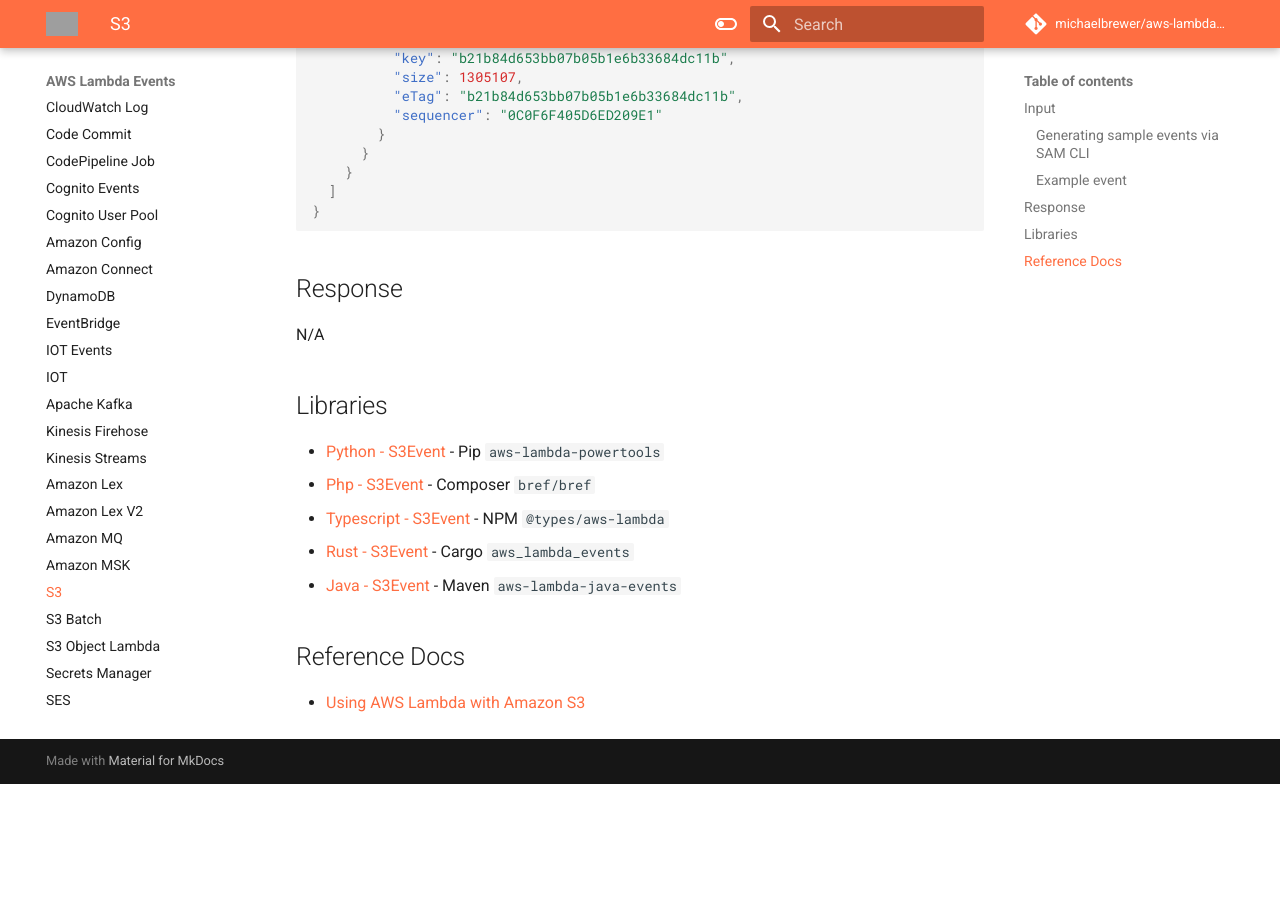
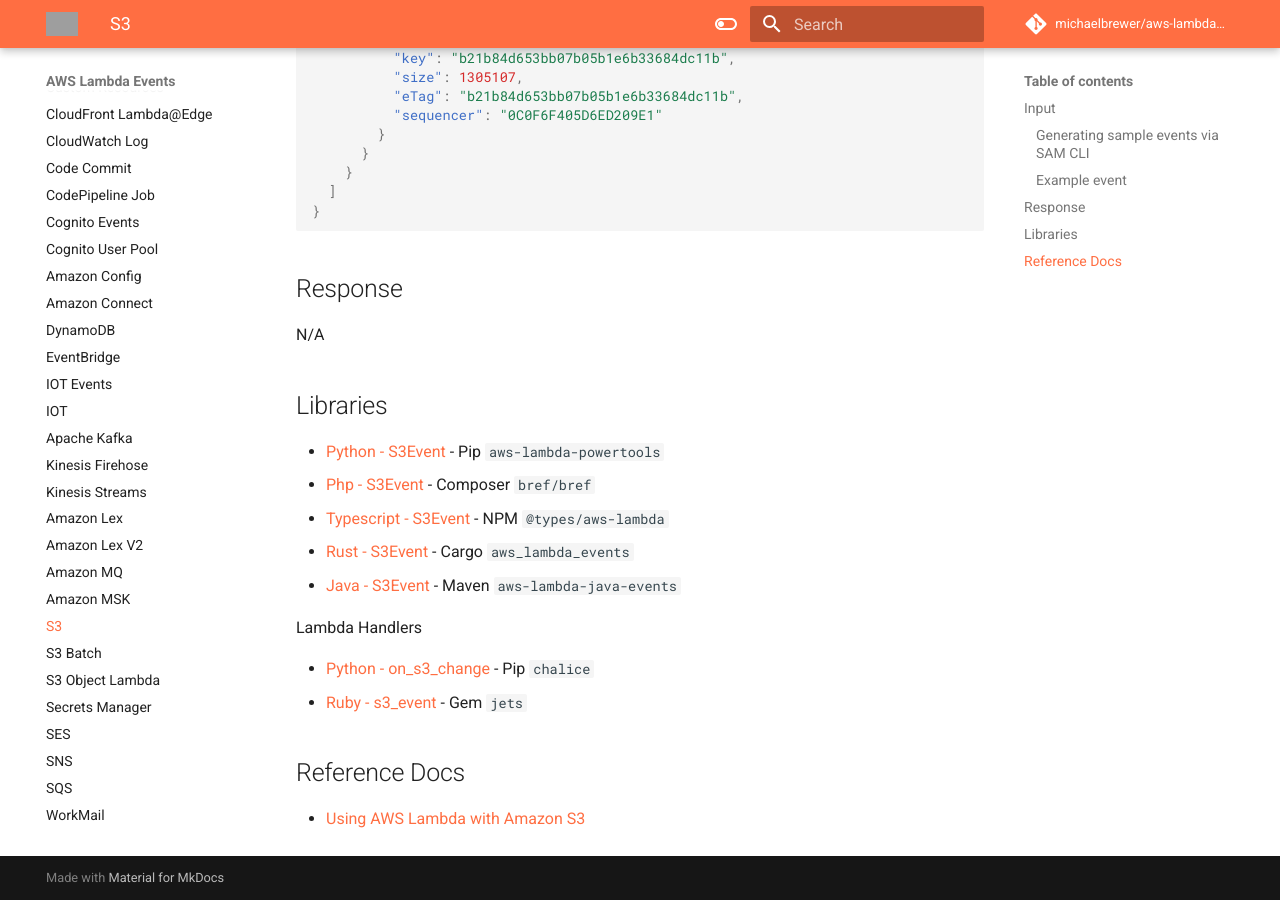
Before and after one commit to michaelbrewer/aws-lambda-events, an MkDocs documentation site: the page built from docs/s3.md, in a window 1280 px wide and 900 px high, scrolled down 1066 px. Built offline with MkDocs 1.6.1 and Material for MkDocs 9.7.7, drawn with Linux system fonts in a browser that asks for light colours; comment, search, counter and statistics services are not loaded; before the commit the page ends 1850 px from its top, so only the background shows below that; grey boxes are pictures that could not be loaded.

Commit message:
chore(s3): Add jets and chalice

```diff
--- a/docs/s3.md
+++ b/docs/s3.md
@@ -70,6 +70,11 @@
 - [Rust - S3Event](https://github.com/LegNeato/aws-lambda-events/blob/master/aws_lambda_events/src/generated/s3.rs) - Cargo `aws_lambda_events`
 - [Java - S3Event](https://github.com/aws/aws-lambda-java-libs/blob/master/aws-lambda-java-events/src/main/java/com/amazonaws/services/lambda/runtime/events/SQSEvent.java) - Maven `aws-lambda-java-events`
 
+Lambda Handlers
+
+- [Python - on_s3_change](https://aws.github.io/chalice/topics/events#s3-events) - Pip `chalice`
+- [Ruby - s3_event](https://rubyonjets.com/docs/events/s3/) - Gem `jets`
+
 ## Reference Docs
 
 - [Using AWS Lambda with Amazon S3](https://docs.aws.amazon.com/lambda/latest/dg/with-s3.html)
```
